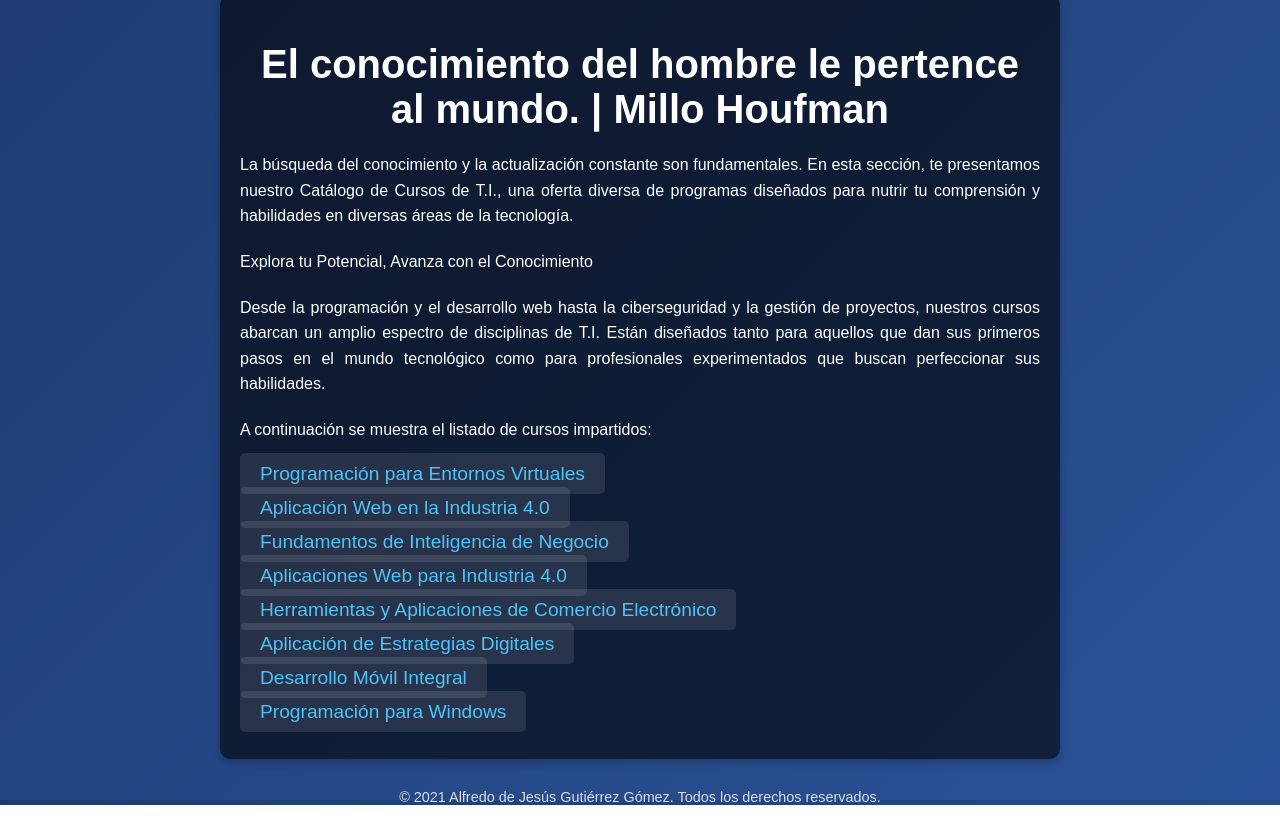
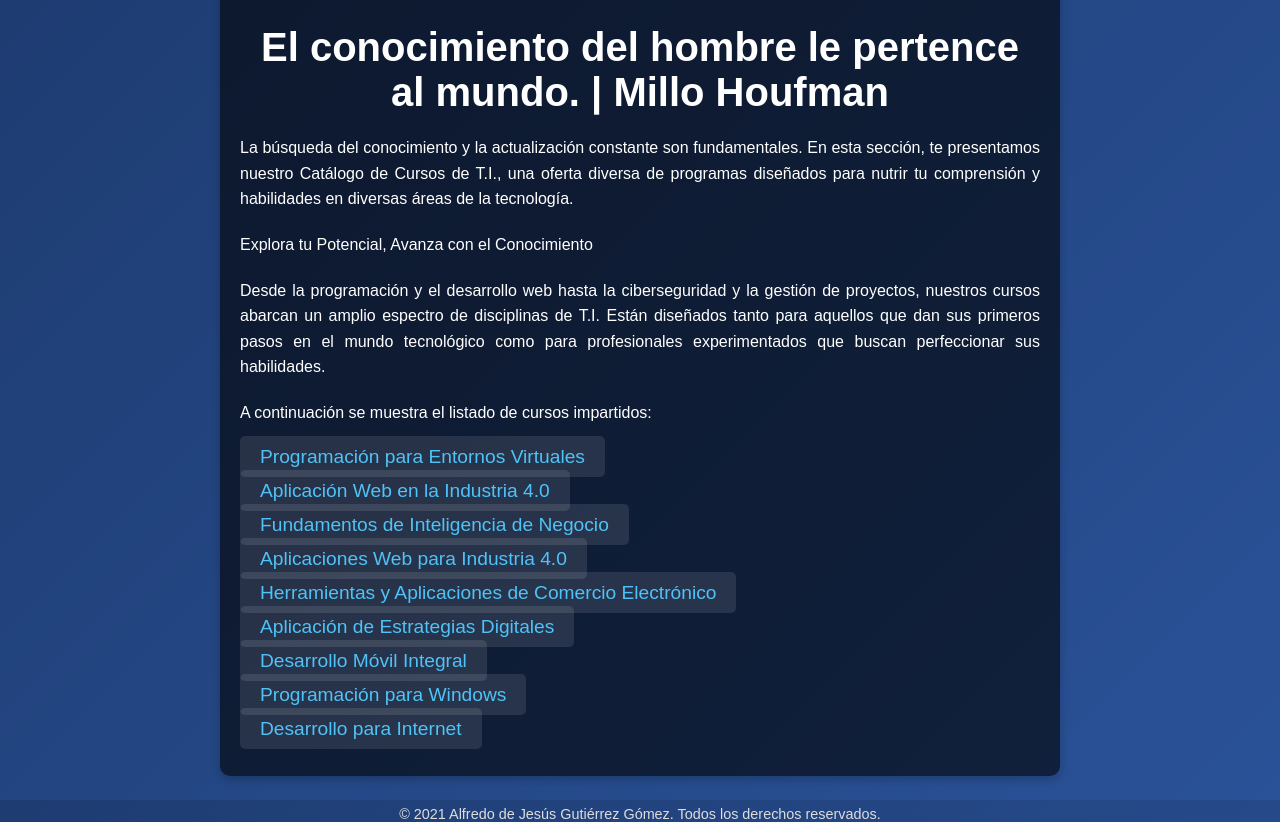
Before and after one commit to ajgutierr3z/AcademicSubjectsHub, a plain HTML site: page index.html in a window 1280 px wide. Drawn offline with Linux system fonts and the light colour scheme.

Commit message:
Update index.html

```diff
--- a/index.html
+++ b/index.html
@@ -80,6 +80,7 @@
             <li><a href="https://ajgutierr3z.github.io/AED">Aplicación de Estrategias Digitales</a></li>
             <li><a href="https://ajgutierr3z.github.io/DMI">Desarrollo Móvil Integral</a></li>
             <li><a href="https://ajgutierr3z.github.io/PW">Programación para Windows</a></li>
+            <li><a href="https://ajgutierr3z.github.io/DI">Desarrollo para Internet</a></li>
             <!-- Agrega más materias según sea necesario -->
         </ul>
     </div>
```
